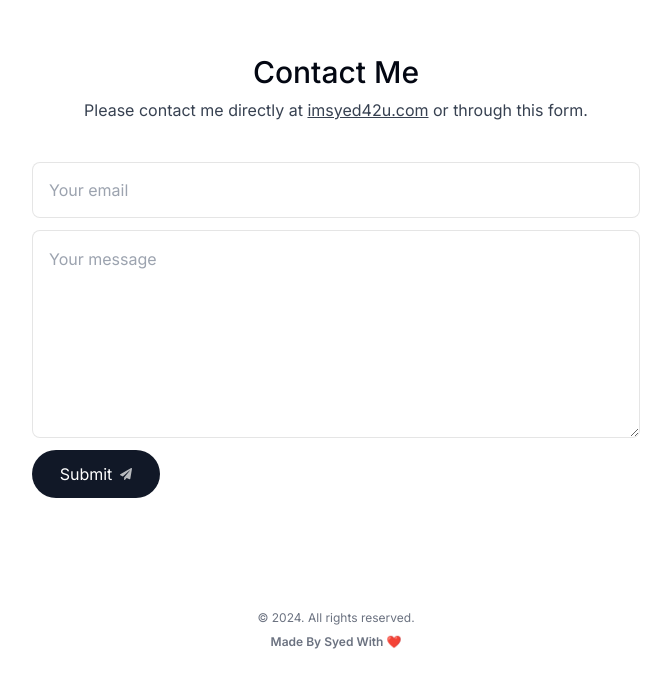
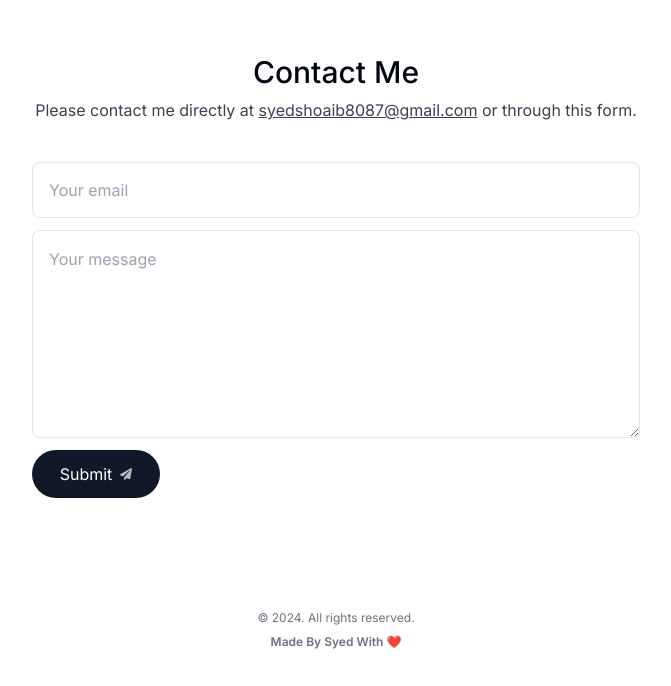
Before and after one commit to itsdevsyed/Syed_PortfolioHub, a Next.js app: page / in a window 1280 px wide. Shown: the part 3964-4650 px from the top of the page, without its empty margins (304-975 px from the left). Built offline with nearby package versions, Linux system fonts and the light colour scheme; no server answers.

Commit message:
add new email in the contact section

```diff
--- a/components/contact.tsx
+++ b/components/contact.tsx
@@ -36,17 +36,17 @@ export default function Contact() {
     >
       <SectionHeading>Contact me</SectionHeading>
 
-      <p className="text-gray-700 -mt-6  dark:text-white/80">
+      <p className="-mt-6 text-gray-700 dark:text-white/80">
         Please contact me directly at{" "}
-        <a className="underline" href="mailto:example@gmail.com">
-          imsyed42u.com
+        <a className="underline" href="mailto:syedshoaib8087@gmail.com">
+          syedshoaib8087@gmail.com
         </a>{" "}
         or through this form.
       </p>
 
       <form
         ref={formRef}
-        className="mt-10 flex flex-col dark:text-black"
+        className="flex flex-col mt-10 dark:text-black"
         action={async (formData) => {
 
           const { data, error } = await sendEmail(formData);
@@ -63,9 +63,7 @@ export default function Contact() {
         }}
       >
         <input
-          className="h-14 px-4 rounded-lg borderBlack dark:bg-white
-          dark:bg-opacity-10 dark:focus:bg-opacity-100 transition-all
-          dark:outline-none"
+          className="px-4 transition-all rounded-lg h-14 borderBlack dark:bg-white dark:bg-opacity-10 dark:focus:bg-opacity-100 dark:outline-none"
           name="senderEmail"
           type="email"
           required
```
